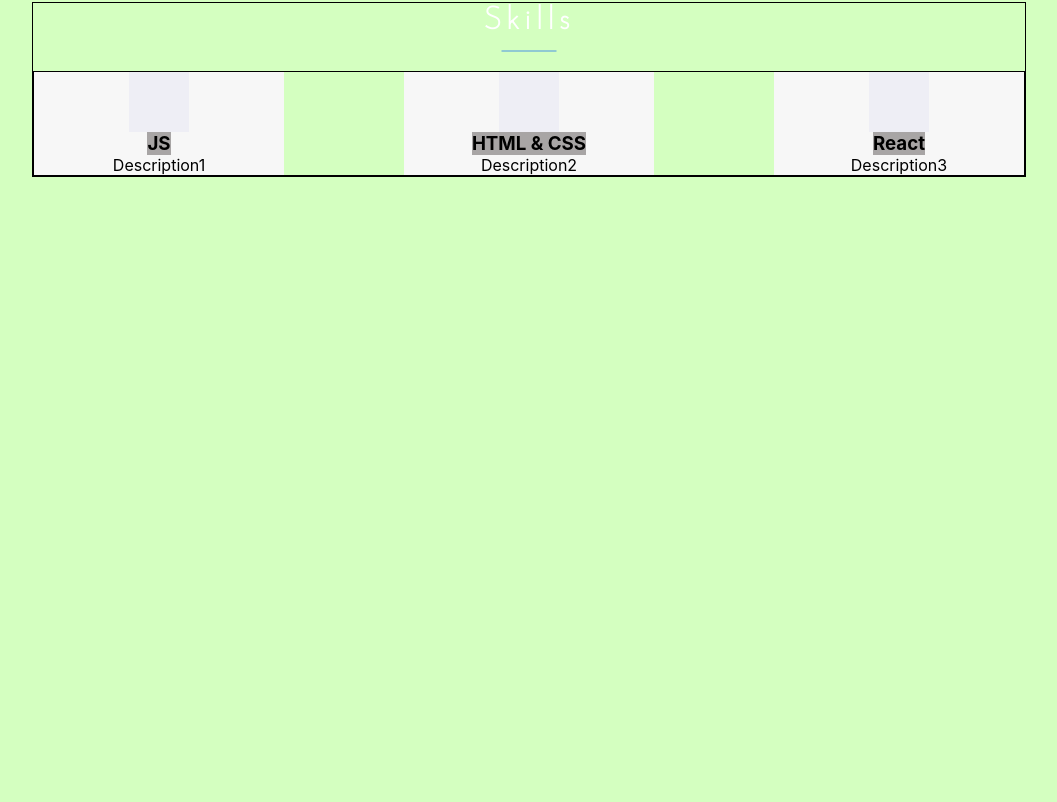
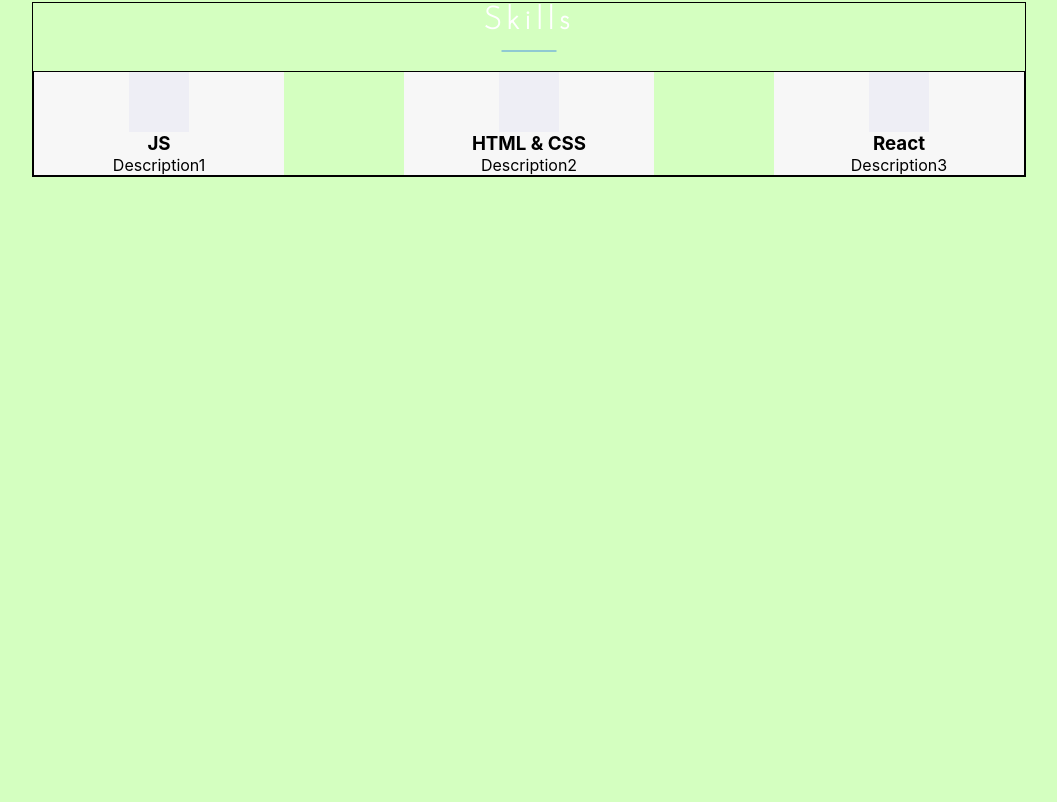
Before and after one commit to kozMikhailS1286/portfolio, a React (Create React App) app: page / in a window 1280 px wide. Shown: the part 898-1700 px from the top of the page, without its empty margins (111-1168 px from the left). Built offline with nearby package versions, Linux system fonts and the light colour scheme.

Commit message:
31.07.23

```diff
--- a/public/index.html
+++ b/public/index.html
@@ -18,6 +18,10 @@
     <link rel="preconnect" href="https://fonts.googleapis.com">
     <link rel="preconnect" href="https://fonts.gstatic.com" crossorigin>
     <link href="https://fonts.googleapis.com/css2?family=Josefin+Sans:wght@100&display=swap" rel="stylesheet">
+
+    <link rel="preconnect" href="https://fonts.googleapis.com">
+    <link rel="preconnect" href="https://fonts.gstatic.com" crossorigin>
+    <link href="https://fonts.googleapis.com/css2?family=Poppins:wght@100&display=swap" rel="stylesheet">
     <!--
       Notice the use of %PUBLIC_URL% in the tags above.
       It will be replaced with the URL of the `public` folder during the build.
--- a/src/find/Find.module.css
+++ b/src/find/Find.module.css
@@ -9,7 +9,7 @@
 }
 
 h3 {
-    background-color: #a8a5a5;
+    /*background-color: #a8a5a5;*/
     margin: 0px;
 }
 
```
